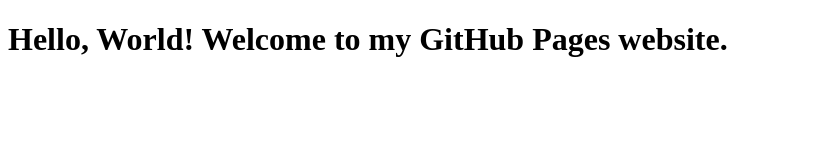
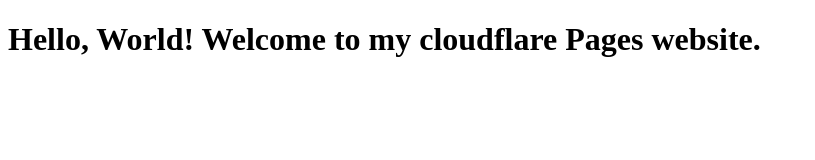
Before and after one commit to stefan-soz/stefan-soz.github.io, a plain HTML site: page index.html in a window 1280 px wide. Shown: the whole page, without its empty margins (0-815 px from the left). Drawn offline with Linux system fonts and the light colour scheme.

Commit message:
Update welcome message to reflect Cloudflare Pages

```diff
--- a/index.html
+++ b/index.html
@@ -1,6 +1,6 @@
 <!DOCTYPE html>
 <html>
   <body>
-    <h1>Hello, World! Welcome to my GitHub Pages website.</h1>
+    <h1>Hello, World! Welcome to my cloudflare Pages website.</h1>
   </body>
 </html>
```
